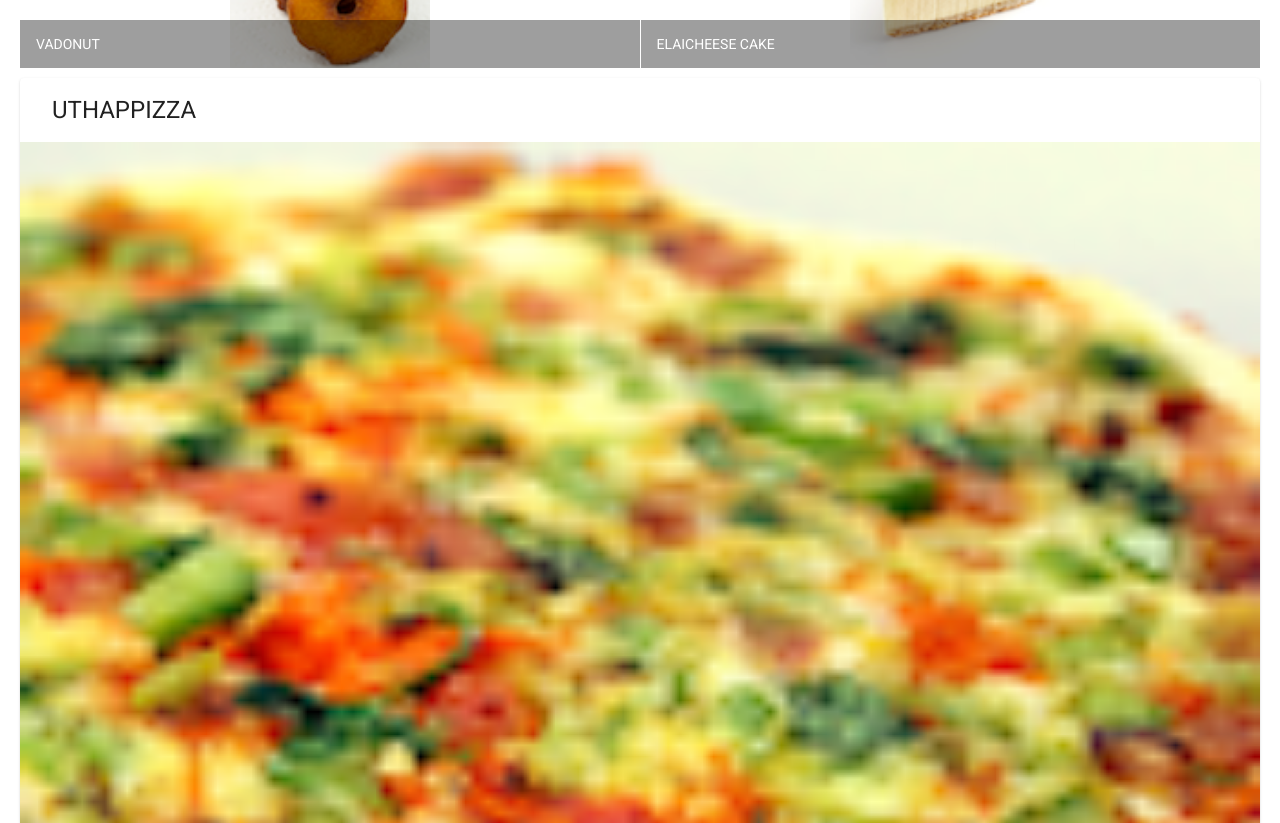
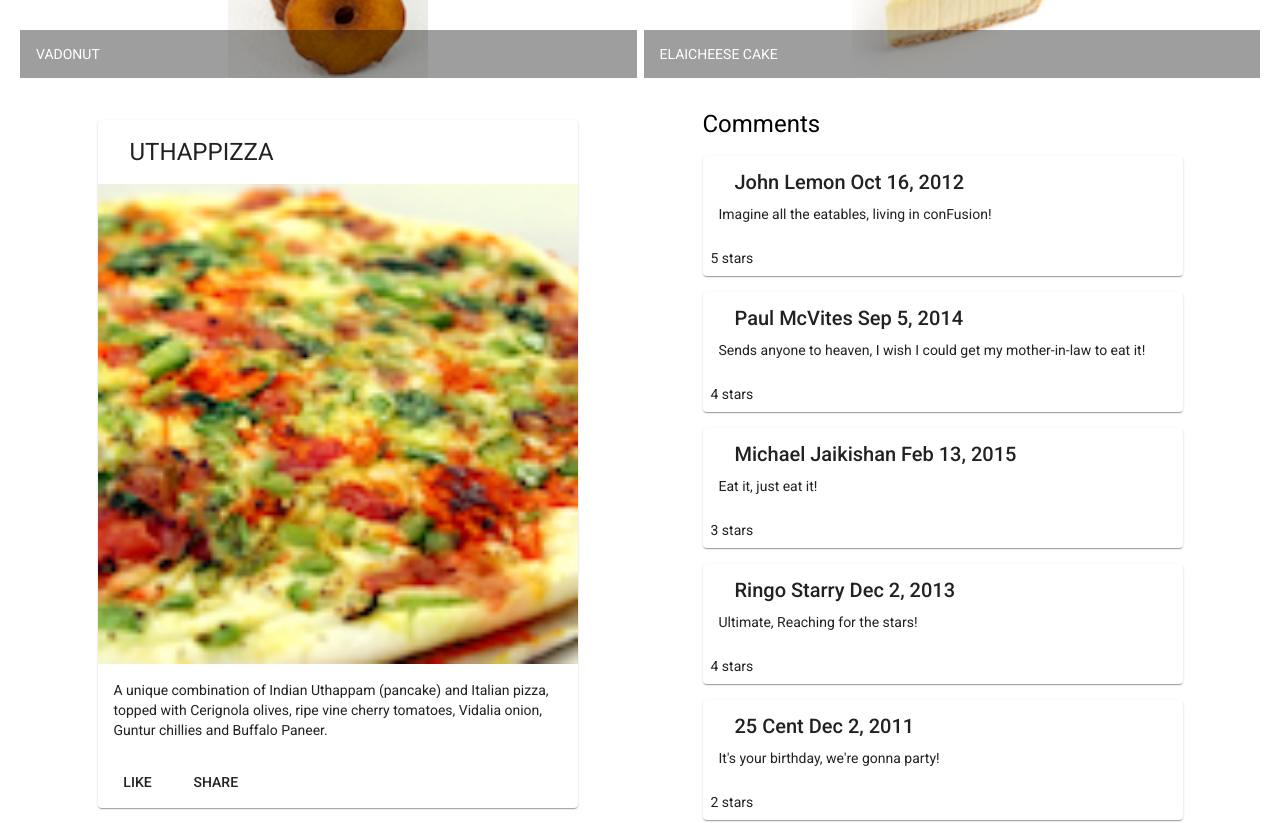
Before and after one commit to amsuarez99/AngularTutorial, an Angular app: page / in a window 1280 px wide. Shown: the part 480-1303 px from the top of the page. Built offline with nearby package versions, Linux system fonts and the light colour scheme.

Commit message:
adds dish-detail component

```diff
--- a/src/app/app.module.ts
+++ b/src/app/app.module.ts
@@ -13,11 +13,13 @@
 
 import 'hammerjs';
 import { MenuComponent } from './components/menu/menu.component';
+import { DishDetailComponent } from './components/dish-detail/dish-detail.component';
 
 @NgModule({
   declarations: [
     AppComponent,
     MenuComponent,
+    DishDetailComponent,
   ],
   imports: [
     BrowserModule,
--- /dev/null
+++ b/src/app/components/dish-detail/dish-detail.component.html
@@ -0,0 +1,38 @@
+<div class="container"
+     fxLayout="row"
+     fxLayout.sm="column"
+     fxLayout.xs="column"
+     fxLayoutAlign.gt-md="space-around center"
+     fxLayoutGap="10px"
+     fxLayoutGap.xs="0">
+
+  <div fxFlex="40" *ngIf="dish">
+    <mat-card>
+      <mat-card-header>
+        <mat-card-title>
+          <h1>{{dish.name | uppercase}}</h1>
+        </mat-card-title>
+      </mat-card-header>
+      <img mat-card-image src="{{dish.image}}" alt="{{dish.name}}">
+      <mat-card-content>
+        <p>{{dish.description}}</p>
+      </mat-card-content>
+      <mat-card-actions>
+        <button mat-button>LIKE</button>
+        <button mat-button>SHARE</button>
+      </mat-card-actions>
+    </mat-card>
+  </div>
+
+  <div fxFlex="40" fxLayout="column" fxLayoutGap="1rem">
+    <h1>Comments</h1>
+    <mat-card *ngFor="let comment of dish.comments">
+      <mat-card-header>
+        <mat-card-title>{{comment.author}} {{comment.date | date}}</mat-card-title>
+      </mat-card-header>
+      <mat-card-content>{{comment.comment}}</mat-card-content>
+      <mat-card-actions>{{comment.rating}} stars</mat-card-actions>
+    </mat-card>
+  </div>
+
+</div>
--- /dev/null
+++ b/src/app/components/dish-detail/dish-detail.component.ts
@@ -0,0 +1,60 @@
+import { Component, OnInit } from '@angular/core';
+
+const DISH = {
+  id: '0',
+  name: 'Uthappizza',
+  image: '/assets/images/uthappizza.png',
+  category: 'mains',
+  featured: true,
+  label: 'Hot',
+  price: '4.99',
+  description: 'A unique combination of Indian Uthappam (pancake) and Italian pizza, topped with Cerignola olives, ripe vine cherry tomatoes, Vidalia onion, Guntur chillies and Buffalo Paneer.',
+  comments: [
+    {
+      rating: 5,
+      comment: 'Imagine all the eatables, living in conFusion!',
+      author: 'John Lemon',
+      date: '2012-10-16T17:57:28.556094Z'
+    },
+    {
+      rating: 4,
+      comment: 'Sends anyone to heaven, I wish I could get my mother-in-law to eat it!',
+      author: 'Paul McVites',
+      date: '2014-09-05T17:57:28.556094Z'
+    },
+    {
+      rating: 3,
+      comment: 'Eat it, just eat it!',
+      author: 'Michael Jaikishan',
+      date: '2015-02-13T17:57:28.556094Z'
+    },
+    {
+      rating: 4,
+      comment: 'Ultimate, Reaching for the stars!',
+      author: 'Ringo Starry',
+      date: '2013-12-02T17:57:28.556094Z'
+    },
+    {
+      rating: 2,
+      comment: 'It\'s your birthday, we\'re gonna party!',
+      author: '25 Cent',
+      date: '2011-12-02T17:57:28.556094Z'
+    }
+  ]
+};
+
+@Component({
+  selector: 'app-dish-detail',
+  templateUrl: './dish-detail.component.html',
+  styleUrls: ['./dish-detail.component.scss']
+})
+export class DishDetailComponent implements OnInit {
+
+  public dish = DISH;
+
+  constructor() { }
+
+  ngOnInit(): void {
+  }
+
+}
--- a/src/app/components/menu/menu.component.html
+++ b/src/app/components/menu/menu.component.html
@@ -1,14 +1,16 @@
+
 <div class="container" fxLayout="column" fxLayoutGap="10px">
-  <div fxFlex>
+
+  <div>
     <div>
-      <h3>Menu</h3>
+      <h1>Menu</h1>
       <hr>
     </div>
   </div>
 
   <div fxFlex>
-    <mat-grid-list cols="2" rowHeight="200px">
-      <mat-grid-tile *ngFor="let dish of dishes">
+    <mat-grid-list cols="2" gutterSize="0.5em" rowHeight="200px">
+      <mat-grid-tile (click)="selectedDish = dish" *ngFor="let dish of dishes">
         <img height="200px" src={{dish.image}} alt={{dish.name}}>
         <mat-grid-tile-footer>
           <h1> {{dish.name | uppercase}} </h1>
@@ -17,21 +19,6 @@
     </mat-grid-list>
   </div>
 
-  <div fxFlex *ngIf="selectedDish">
-    <mat-card>
-      <mat-card-header>
-        <mat-card-title>
-          <h1>{{selectedDish.name | uppercase}}</h1>
-        </mat-card-title>
-      </mat-card-header>
-      <img mat-card-image src="{{selectedDish.image}}" alt="{{selectedDish.name}}">
-      <mat-card-content>
-        <p>{{selectedDish.description}}</p>
-      </mat-card-content>
-      <mat-card-actions>
-        <button mat-button>LIKE</button>
-        <button mat-button>SHARE</button>
-      </mat-card-actions>
-    </mat-card>
-  </div>
+  <app-dish-detail>
+  </app-dish-detail>
 </div>
--- a/src/app/components/menu/menu.component.ts
+++ b/src/app/components/menu/menu.component.ts
@@ -52,7 +52,7 @@
 export class MenuComponent implements OnInit {
 
   public dishes: Dish[] = DISHES;
-  public selectedDish: Dish = this.dishes[0];
+  public selectedDish: any = null;
 
   constructor() { }
 
```
Also changed, not shown: src/app/components/dish-detail/dish-detail.component.scss (added), 1 other file (tests, documents, lock files or other folders).
